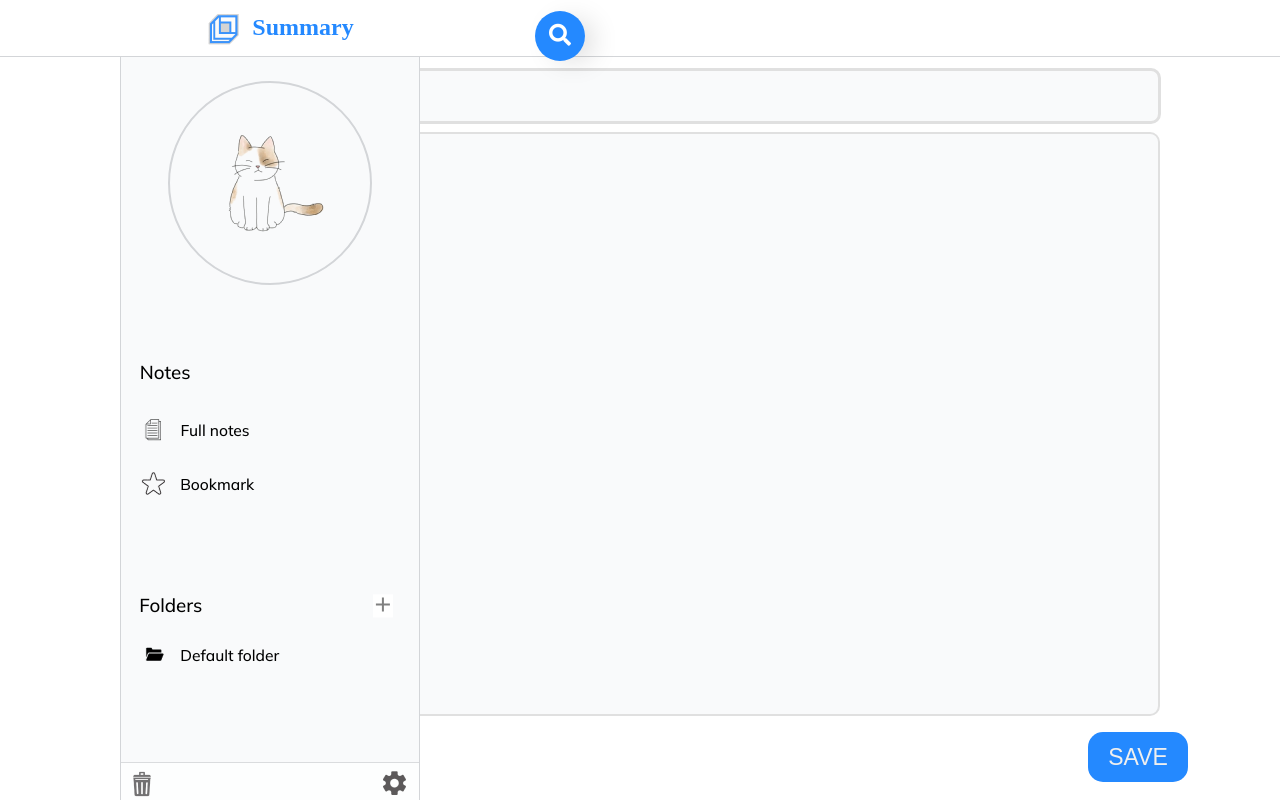
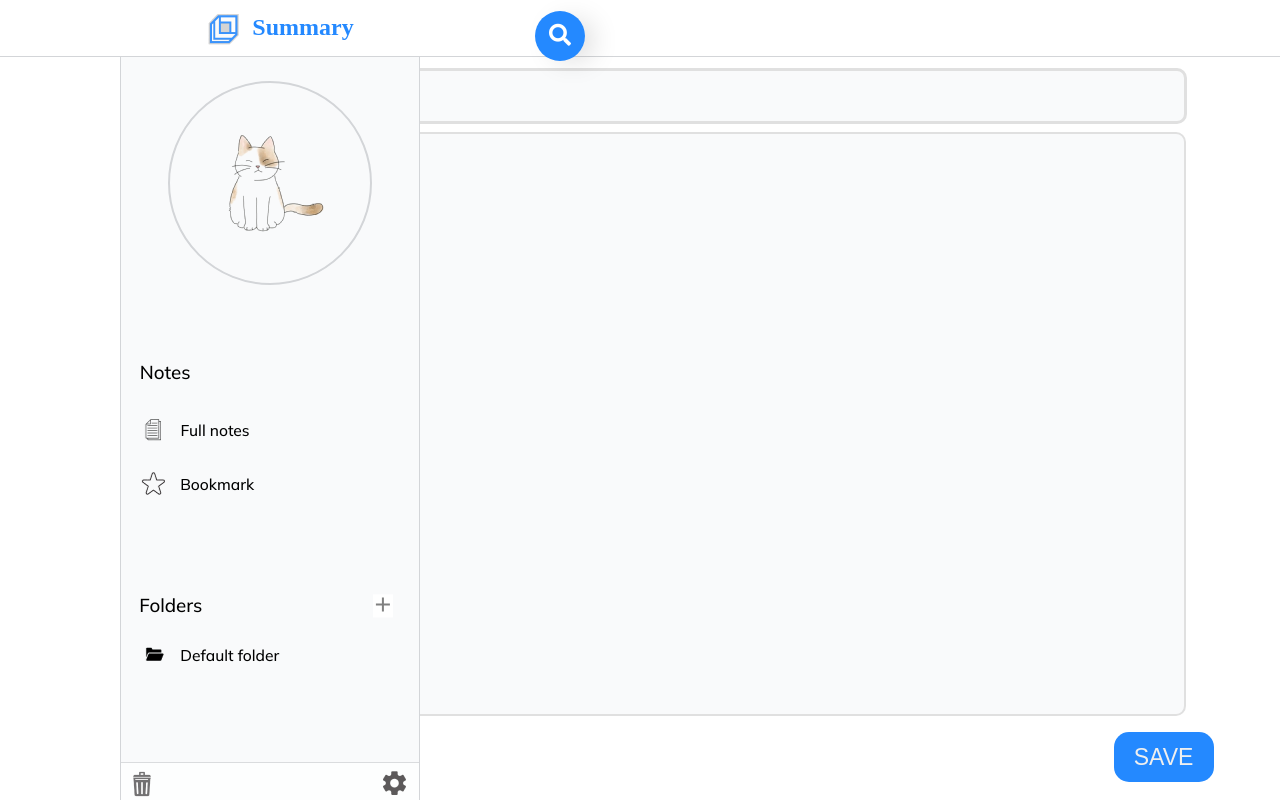
Before and after one commit to gepetton/Summary, a Django app: page /projectSummary/sub1/ in a window 1280 px wide; the page is wider, and only the part inside the window is pictured. Run offline with Django 3.2, Linux system fonts and the light colour scheme; data that the repository does not hold is empty; some web fonts are replaced.

Commit message:
세부 요소 조정. 최종 디자인 완성

```diff
--- a/summary/static/style.css
+++ b/summary/static/style.css
@@ -852,7 +852,7 @@ body {
     background-color: #F9FAFB;
     border-radius: 10px;
     top: 12%;
-    left: 57.2%;
+    left: 59.2%;
     padding : 10px;
     overflow: auto;
 
@@ -870,11 +870,14 @@ body {
     background-color: #F9FAFB;
     border-radius: 10px;
     top: 53%;
-    left: 57.2%;
+    left: 59.2%;
     padding : 10px;
     overflow: auto;
 
     transform: translate(-50%, -50%);
+}
+.notes-page * {
+    background: none;
 }
 .save{
     position: absolute;
@@ -889,7 +892,7 @@ body {
     color: #EFEFEF;
     font-size: 23px;
     top : 91.5%;
-    left : 85%;
+    left : 87%;
     transition: background-color 0.3s;
 }
 .save:hover{
```
